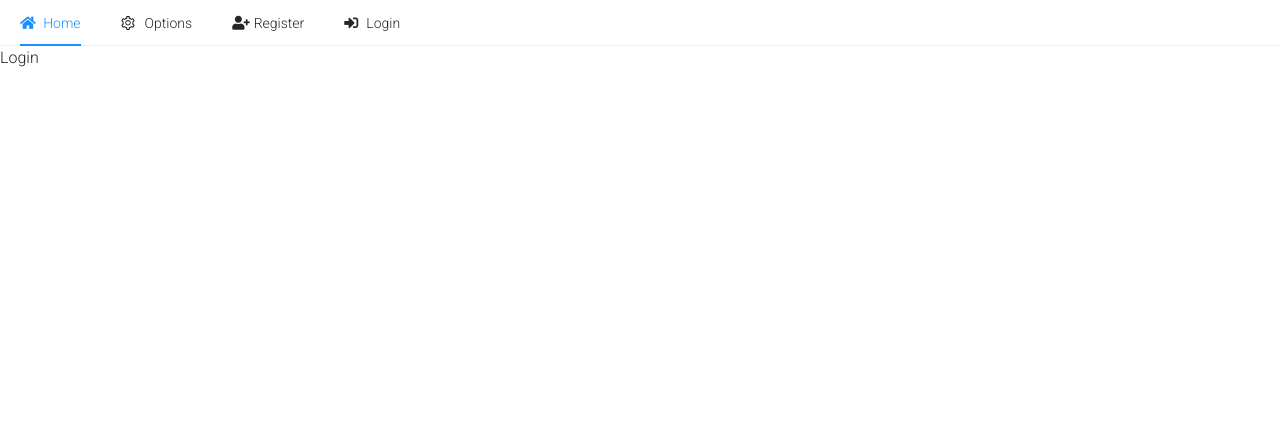
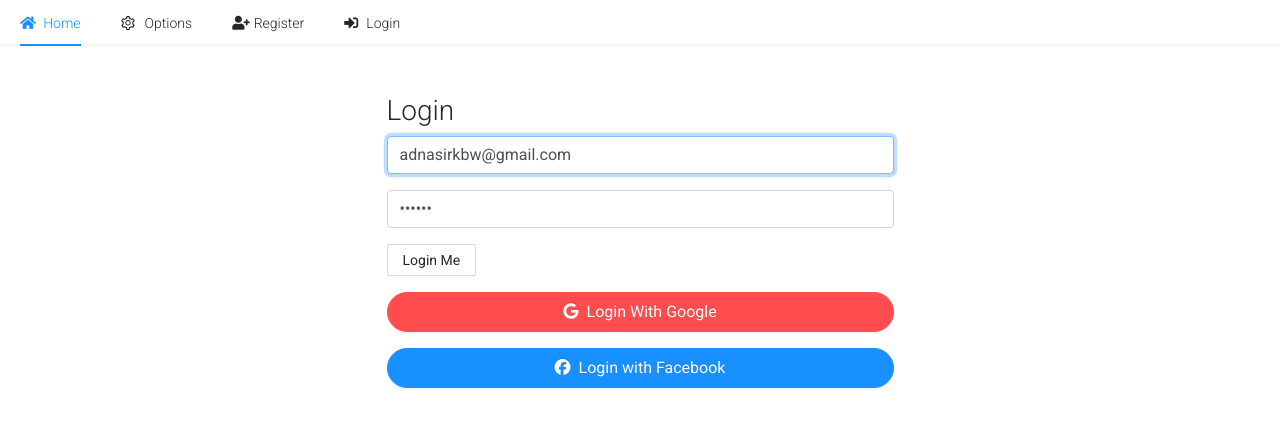
Before and after one commit to M-adeelnasir/Ecommerce-React-App, a React (Create React App) app in the folder client/: page /login in a window 1280 px wide. Shown: the top 426 px of the page. Built offline with nearby package versions, Linux system fonts and the light colour scheme; no server answers.

Commit message:
Login with SignInEmailAndPassword, Google and facebook using firebase authentication and storing the values email and token in redux store

```diff
--- a/client/src/App.js
+++ b/client/src/App.js
@@ -1,4 +1,4 @@
-import React from 'react'
+import React, { useEffect } from 'react'
 import { Switch, Route } from 'react-router-dom'
 import { ToastContainer } from 'react-toastify';
 import Header from './components/nav/Header'
@@ -6,8 +6,35 @@ import Home from './pages/Home'
 import Register from './pages/auth/Register'
 import Login from './pages/auth/Login'
 import RegisterComplete from './pages/auth/RegisterComplete';
+import { useDispatch, useSelector } from 'react-redux'
+import { auth } from './firebase';
+
 
 const App = () => {
+
+  const dispatch = useDispatch();
+
+  //check the auth state in firebase
+  useEffect(() => {
+    const unsubribe = auth.onAuthStateChanged(async (user) => {
+      if (user) {
+        const idTokenResult = await user.getIdTokenResult();
+        console.log(idTokenResult);
+        dispatch({
+          type: 'LOGGED_IN_USER',
+          payload: {
+            email: user.email,
+            token: idTokenResult.token
+          }
+        })
+      }
+    })
+    //cleanup
+    return () => unsubribe()
+  }, [dispatch])
+
+
+
   return (
     <>
       <Header />
@@ -17,8 +44,6 @@ const App = () => {
         <Route exact path='/register' component={Register} />
         <Route exact path='/login' component={Login} />
         <Route exact path='/register/complete' component={RegisterComplete} />
-
-
       </Switch>
     </>
   )
--- a/client/src/components/nav/Header.js
+++ b/client/src/components/nav/Header.js
@@ -1,4 +1,7 @@
 import React, { useState } from 'react'
+import { auth } from '../../firebase';
+import { useDispatch, useSelector } from 'react-redux';
+import { useHistory } from 'react-router-dom'
 import { Menu } from 'antd';
 import { Link } from 'react-router-dom'
 import { SettingOutlined } from '@ant-design/icons';
@@ -7,10 +10,22 @@ const { SubMenu } = Menu;
 
 const Header = () => {
     const [current, setCurrent] = useState('home')
+    const dispatch = useDispatch();
+    const history = useHistory();
+    const { user } = useSelector((state) => ({ ...state }))
+    const handleClick = (e) => {
+        // console.log(e.key);
+        setCurrent(e.key)
+    }
 
-    const handleClick = (e) => {
-        console.log(e.key);
-        setCurrent(e.key)
+    const handleLogout = () => {
+        auth.signOut()
+        dispatch({
+            type: "LOGGED_OUT_USER",
+            payload: null
+        })
+
+        history.push('/login')
     }
 
     return (
@@ -25,8 +40,8 @@ const Header = () => {
                     <Menu.Item key="setting:1">Option 1</Menu.Item>
                     <Menu.Item key="setting:2">Option 2</Menu.Item>
                     <Menu.Item key="logout" >
-                        <i className="fa fa-sign-out pr-2"></i>
-                        <Link to='/logout'>Logout</Link>
+                        <i className="fa fa-sign-out"></i>
+                        <Link to='/logout' onClick={handleLogout}> Logout</Link>
                     </Menu.Item>
 
                 </SubMenu>
--- a/client/src/pages/auth/Login.js
+++ b/client/src/pages/auth/Login.js
@@ -1,8 +1,106 @@
-import React from 'react'
+import React, { useEffect, useState } from 'react'
+import firebase from 'firebase/app'
+import { auth } from '../../firebase'
+import { Button } from 'antd';
+import { useSelector, useDispatch } from 'react-redux'
+import { toast } from 'react-toastify';
 
-const Login = () => {
+
+const Login = ({ history }) => {
+    const [email, setEmail] = useState('adnasirkbw@gmail.com');
+    const [password, setPassword] = useState('123456')
+
+    const { user } = useSelector((state) => ({ ...state }))
+    const dispatch = useDispatch();
+
+    const handleLoginSubmite = async (e) => {
+        e.preventDefault()
+
+        try {
+            const result = await auth.signInWithEmailAndPassword(email, password);
+            console.log(result);
+            const idTokenResult = await result.user.getIdTokenResult()
+            toast.success('Login Successfuly')
+            dispatch({
+                type: "LOGGED_IN_USER",
+                payload: ({
+                    email: result.user.email,
+                    token: idTokenResult.token
+                })
+            })
+            history.push('/')
+
+
+
+        } catch (err) {
+            console.log("heelo");
+            console.log(err);
+            toast.error(err.message)
+        }
+
+    }
+
+    //Login with Google account
+    const hanldeGoogleLogin = () => {
+        const provider = new firebase.auth.GoogleAuthProvider();
+        firebase.auth()
+            .signInWithPopup(provider)
+            .then(async (result) => {
+                toast.success("Login Successfuly")
+                const idTokenResult = await result.user.getIdTokenResult();
+                dispatch({
+                    type: "LOGGED_IN_USER",
+                    payload: ({
+                        name: result.user.displayName,
+                        email: result.user.email,
+                        token: idTokenResult.token
+                    })
+                })
+
+                history.push('/')
+            }).catch((error) => {
+                console.log(error);
+                toast.error(error.message)
+            });
+    }
+
+    //Login with Google account
+    const facebookProvider = new firebase.auth.FacebookAuthProvider();
+    const handlefacebookLogin = () => {
+        firebase
+            .auth()
+            .signInWithPopup(facebookProvider)
+            .then((result) => {
+                console.log(result);
+            })
+            .catch((err) => {
+                console.log(err.message);
+            });
+    }
+
+    const handleLoginForm = () => <form onSubmit={handleLoginSubmite}>
+        <input type="email" placeholder='Your Email' value={email} onChange={(e) => setEmail(e.target.value)} className="form-control" autoFocus />
+        <input type="password" password="Your password should be more then 6 charcters" className='form-control mt-3' value={password} onChange={(e) => setPassword(e.target.value)} />
+        <Button onClick={handleLoginSubmite} className='mt-3' disabled={!email && password.length < 6}>Login Me</Button>
+
+    </form>
+
+
     return (
-        <div>Login</div>
+        <>
+            <div className="container p-5">
+                <div className="row">
+                    <div className="col-md-6 offset-md-3">
+                        <h3>Login</h3>
+                        {handleLoginForm()}
+                        <Button type="danger" size='large' block shape='round' className='mt-3' onClick={hanldeGoogleLogin} >
+                            <i className="fa fa-google pr-2"></i>Login With Google
+                        </Button>
+                        <Button type='primary' shape='round' block className='mt-3' size='large' onClick={handlefacebookLogin}> <i className="fa fa-facebook pr-2"></i>Login with Facebook</Button>
+                    </div>
+                </div>
+            </div>
+        </>
     )
 }
 
--- a/client/src/pages/auth/RegisterComplete.js
+++ b/client/src/pages/auth/RegisterComplete.js
@@ -31,8 +31,22 @@ const RegisterComplete = ({ history }) => {
             try {
                 const result = await auth.signInWithEmailLink(email, window.location.href);
                 console.log(result);
-                toast.success("Registration complete Successful")
-                history.push('/')
+                if (result.user.emailVerified) {
+
+                    //remove the email from local storage
+                    window.localStorage.removeItem('EmailForRegistration')
+                    toast.success("Registration complete Successful")
+
+                    //important
+                    // let make it password with auth (before it was a passwordless auth)
+                    let user = auth.currentUser;
+                    await user.updatePassword(password);
+
+                    const idTokenResult = await user.getIdTokenResult()
+                    // console.log(user, idTokenResult);
+                    history.push('/login')
+                }
+
             } catch (err) {
                 console.log(err);
                 toast.error(err.message)
```
Also changed, not shown: 2 other files (tests, documents, lock files or other folders).
